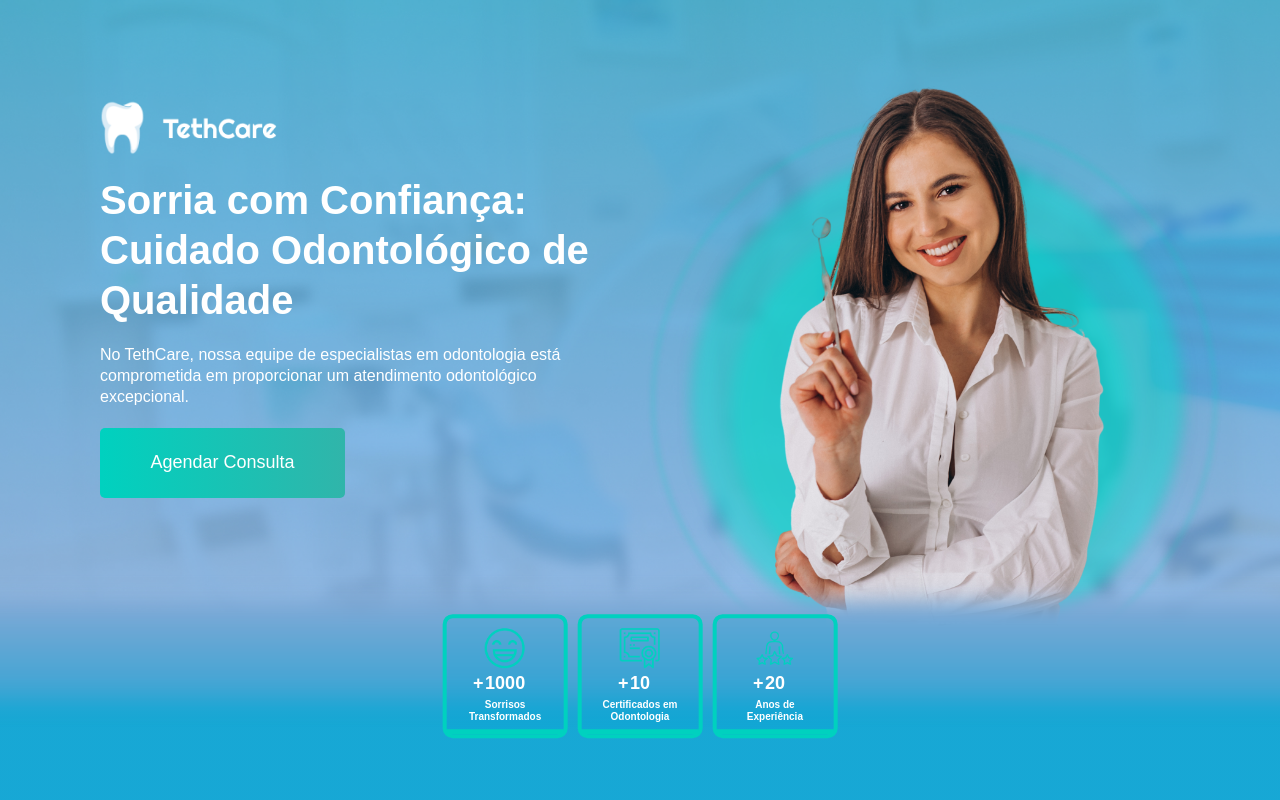
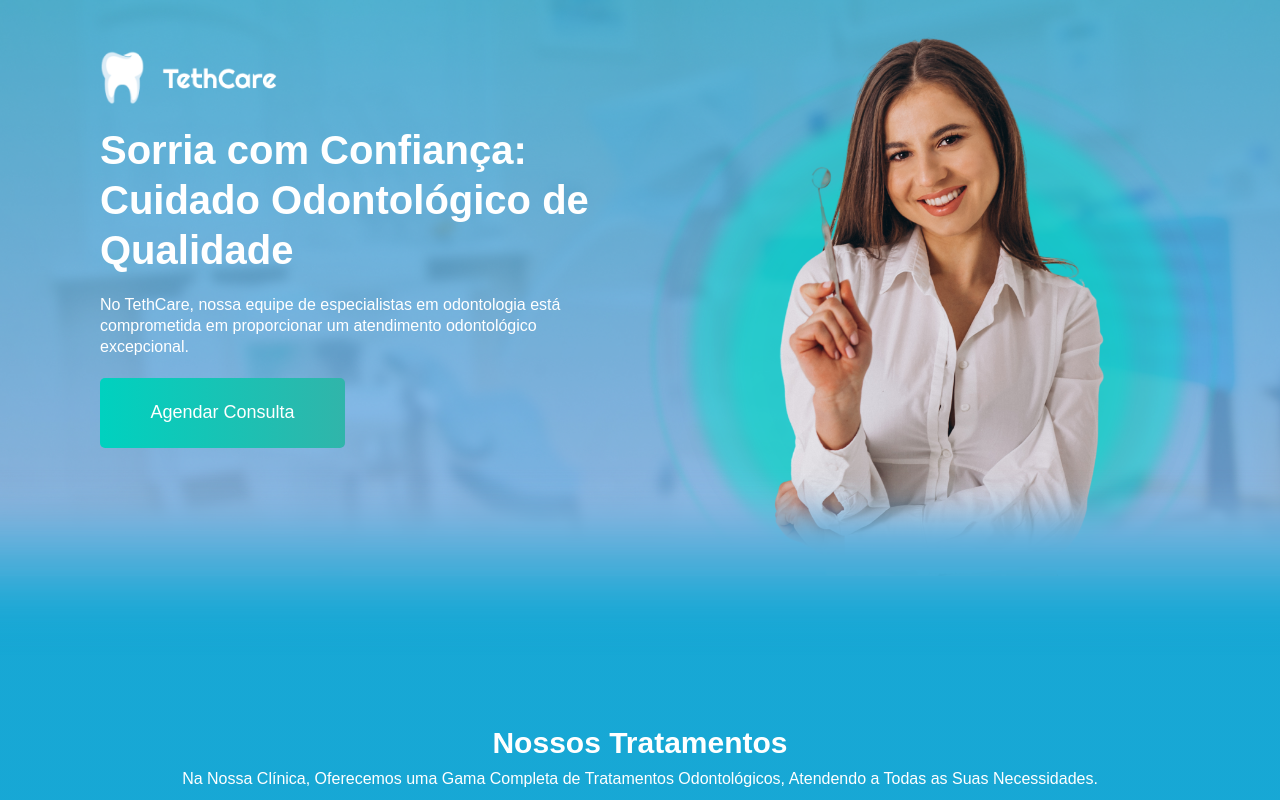
Before and after one commit to gsdeoliveira/tethcare, a React (Vite) app: page / in a window 1280 px wide. Shown: the top 800 px of the page. Built offline with nearby package versions, Linux system fonts and the light colour scheme.

Commit message:
remove card hero

```diff
--- a/src/components/CardHero.jsx
+++ b/src/components/CardHero.jsx
@@ -2,16 +2,17 @@ import React from 'react'
 
 const CardHero = ({ icon, number, description, altText }) => {
   return (
-    <div className="relative z-10 w-full min-w-[100px] lg:w-fit bg-bluePrimary/20 flex flex-1 flex-col gap-1 py-[10px] items-center justify-between border-4 border-cyanPrimary rounded-[10px]">
-      <img src={icon} alt={altText} className="w-[30px] sm:w-[40px]" />
-      <p className="text-[16px] sm:text-[18px] relative  font-extrabold">
-        <span className="absolute -left-3">+</span>
-        {number}
-      </p>
-      <p className="text-[8px] sm:text-[10px] leading-tight w-[90%] min-[1230px]:w-[70%] min-[1430]:w-fit text-center font-bold">
-        {description}
-      </p>
-      <div className="w-full h-[5px] bg-cyanPrimary absolute bottom-0"></div>
+    <div className="relative z-10 bg-bluePrimary/20 flex py-[20px] items-center border-4 border-cyanPrimary rounded-[10px]">
+      <img src={icon} alt={altText} className="" />
+      <div className="flex flex-col items-start justify-center">
+        <p className="text-[16px] sm:text-[30px] relative font-extrabold">
+          {/* <span className="absolute -left-3">+</span> */}+{number}
+        </p>
+        <p className="text-[8px] sm:text-[14px] leading-tight font-bold">
+          {description}
+        </p>
+      </div>
+      {/* <div className="w-full h-[5px] bg-cyanPrimary absolute bottom-0"></div> */}
     </div>
   )
 }
--- a/src/components/CardTratamento.jsx
+++ b/src/components/CardTratamento.jsx
@@ -1,6 +1,6 @@
 const CardTratamento = ({ icone, title, description }) => {
   return (
-    <div className="bg-cyanPrimary shadow-card max-w-[350px] h-[320px] relative p-[20px] rounded-[10px] flex flex-col items-center justify-center gap-[20px]">
+    <div className="bg-cyanPrimary shadow-card max-w-[450px] h-[320px] relative p-[20px] rounded-[10px] flex flex-col items-center justify-center gap-[20px]">
       <img src={icone} alt="" className="w-[150px]" />
       <div className="text-center flex flex-col gap-[20px] relative z-10">
         <h3 className="text-white text-[20px] font-bold">{title}</h3>
--- a/src/components/sections/Hero.jsx
+++ b/src/components/sections/Hero.jsx
@@ -1,15 +1,11 @@
 import logo from '../../assets/Logo.png'
 import hero from '../../assets/hero-person.png'
-import sorriso from '../../assets/sorriso.png'
-import certificado from '../../assets/certificado.png'
-import experiencia from '../../assets/experiencia.png'
 import Button from '../Button'
-import CardHero from '../CardHero'
 
 const Hero = () => {
   return (
-    <div className="relative z-20 hero-bg w-full flex flex-col lg:flex-row p-[10px] sm:p-[50px]">
-      <div className="w-[2200px] h-[100px] blur-hero absolute z-20 -bottom-[25px] -ml-[100px]"></div>
+    <div className="relative z-20 hero-bg w-full flex flex-col lg:flex-row px-[10px] sm:px-[50px]">
+      <div className="w-[2200px] h-[100px] blur-hero absolute z-20 -bottom-[35px] -ml-[100px]"></div>
       <div className="lg:w-1/2 text-center lg:text-start xl:p-[50px] 2xl:p-[100px] flex flex-col gap-[20px] text-white">
         <img
           src={logo}
@@ -26,26 +22,6 @@ const Hero = () => {
         <Button className="self-center lg:self-start hero-button-gradient w-1/2">
           Agendar Consulta
         </Button>
-        <div className="flex justify-evenly p-[5px] gap-[3px] sm:gap-[10px] w-full sm:p-[10px] lg:w-fit absolute z-50 left-1/2 lg:-bottom-0 bottom-0 -translate-x-1/2 translate-y-1/2">
-          <CardHero
-            icon={sorriso}
-            number="1000"
-            description="Sorrisos Transformados"
-            altText="Sorriso"
-          />
-          <CardHero
-            icon={certificado}
-            number="10"
-            description="Certificados em Odontologia"
-            altText="Certificado"
-          />
-          <CardHero
-            icon={experiencia}
-            number="20"
-            description="Anos de Experiência"
-            altText="Experiência"
-          />
-        </div>
       </div>
       <div className="lg:w-1/2">
         <img src={hero} alt="Doutora" className="w-full" />
--- a/src/components/sections/Tratamentos.jsx
+++ b/src/components/sections/Tratamentos.jsx
@@ -9,7 +9,7 @@ import Button from '../Button'
 
 const Tratamentos = () => {
   return (
-    <div className="w-full pt-[300px] pb-[150px] bg-espaco relative bottom-[150px] p-[10px]">
+    <div className="w-full pt-[300px] pb-[150px] bg-espaco relative bottom-[150px] p-[10px] sm:px-[50px] xl:px-[100px]">
       <h2 className="text-center text-white">Nossos Tratamentos</h2>
       <p className="text-white text-center mt-[10px]">
         Na Nossa Clínica, Oferecemos uma Gama Completa de Tratamentos
--- a/src/index.css
+++ b/src/index.css
@@ -37,8 +37,9 @@ p {
 }
 
 .blur-hero {
-  background: linear-gradient(180deg, #80A8D5 0%, #38A4D3 100%);
-  filter: blur(10.400001525878906px);
+  background: linear-gradient(180deg, #82B3DE 0%, #18A8D5 100%);
+  filter: blur(18.400001525878906px);
+  opacity: 2;
 }
 
 .bg-sections {
```
